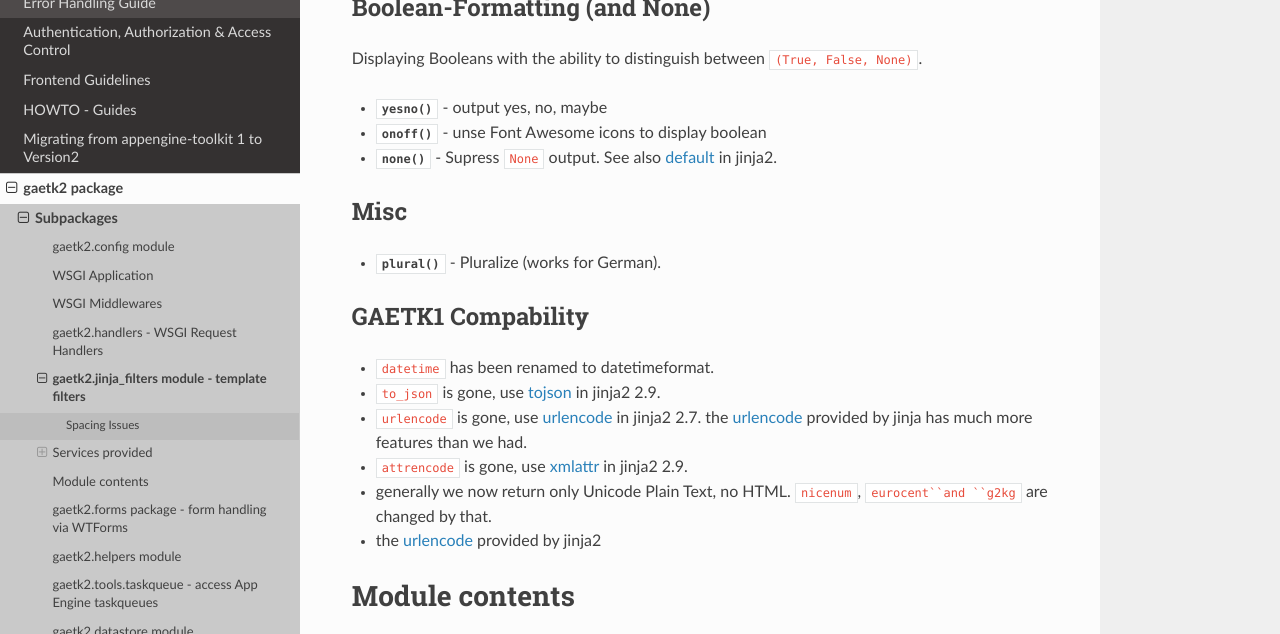
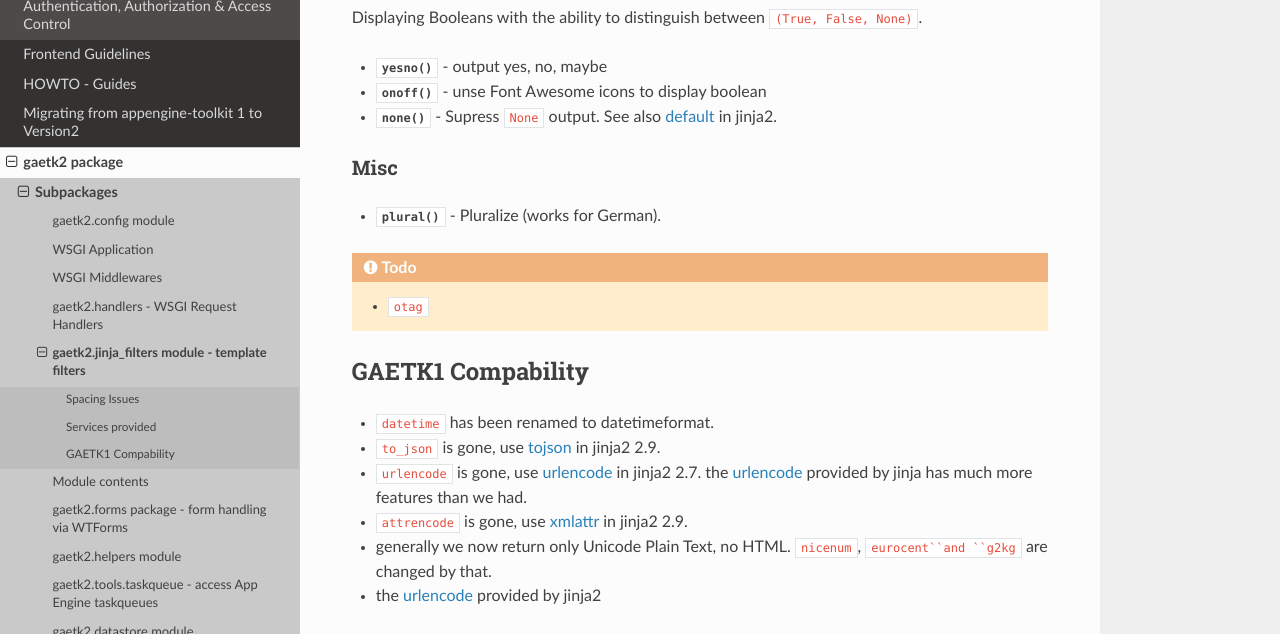
Before and after one commit to mdornseif/appengine-toolkit2, a Sphinx documentation site: the page built from docs/source/gaetk2.jinja_filters.rst, in a window 1280 px wide and 900 px high, scrolled down 2390 px, cut to the strip 0-634 px from the top of the window. Built offline with Sphinx 7.4.7 and the Read the Docs theme 2.0.0, drawn with Linux system fonts in a browser that asks for light colours.

Commit message:
Documentation updates

```diff
--- a/docs/migration.rst
+++ b/docs/migration.rst
@@ -138,6 +138,8 @@
             raise exc.HTTP403_Forbidden('Dies ist ein reiner Kundenbereich')
 
 
+See :ref:`filters-gaetk1` on how to handle Templates.
+
 
 Templates
 ---------
--- a/docs/source/gaetk2.config.rst
+++ b/docs/source/gaetk2.config.rst
@@ -12,7 +12,7 @@
 .. index::
    pair: gaetk2_config.py; GAETK2_SECRET
 
-``GAETK2_SECRET`` is used for Session generation etc. Try something like `(dd if=/dev/urandom count=1000 ) | shasum` to get a nice value for `GAETK2_SECRET`.
+``GAETK2_SECRET`` is used for Session generation etc. Try something like ``(dd if=/dev/urandom count=1000 ) | shasum`` to get a nice value for `GAETK2_SECRET`.
 
 .. index:: <entries>
 This directive contains one or more index entries. Each entry consists of a type and a value, separated by a colon.
--- a/docs/source/gaetk2.jinja_filters.rst
+++ b/docs/source/gaetk2.jinja_filters.rst
@@ -27,11 +27,11 @@
 
 
 Services provided
-=================
+-----------------
 
 
 Access Control
---------------
+~~~~~~~~~~~~~~
 
 These Access Control filters are somewhat more involved because they need the cooperation of the rest of gaetk2. They are meant to show certain parts of a template only to certain users.
 
@@ -48,7 +48,7 @@
 
 
 Encoding
---------
+~~~~~~~~
 
 Ensure a variable is a valid value for CSS, URL, XML attribute.
 
@@ -59,7 +59,8 @@
 
 
 Date-Formatting
----------------
+~~~~~~~~~~~~~~~
+
 
 * :func:`dateformat` - formats a ``date`` object.
 * :func:`datetimeformat` - formats a ``datetime`` object.
@@ -67,7 +68,8 @@
 
 
 Number-Formating
-----------------
+~~~~~~~~~~~~~~~~
+
 
 User-Readable Number formatting. All of these assume you are outputting HTML.
 
@@ -80,7 +82,7 @@
 * :func:`iban` - Format An International Banking Code.
 
 Text-Formatting
----------------
+~~~~~~~~~~~~~~~
 
 Many of these functions are most relevant for settings where you
 have ``<pre>>`` or want to reach a similar effect in HTML.
@@ -94,7 +96,7 @@
 
 
 Boolean-Formatting (and None)
------------------------------
+~~~~~~~~~~~~~~~~~~~~~~~~~~~~~
 
 Displaying Booleans with the ability to distinguish between ``(True, False, None)``.
 
@@ -104,11 +106,16 @@
 
 
 Misc
-----
+~~~~
 
 * :func:`plural` - Pluralize (works for German).
 
 
+.. todo::
+
+    * ``otag``
+
+.. filters-gaetk1:
 GAETK1 Compability
 ------------------
 
```
